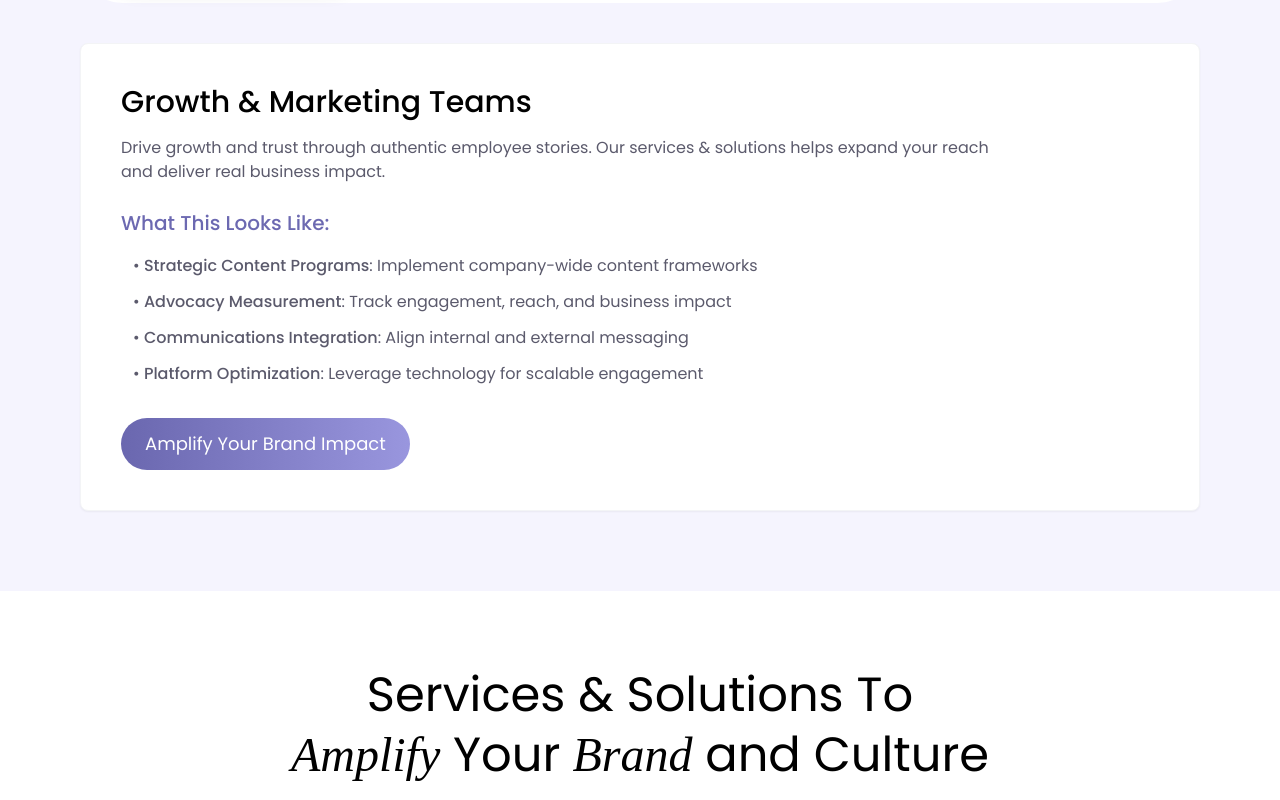
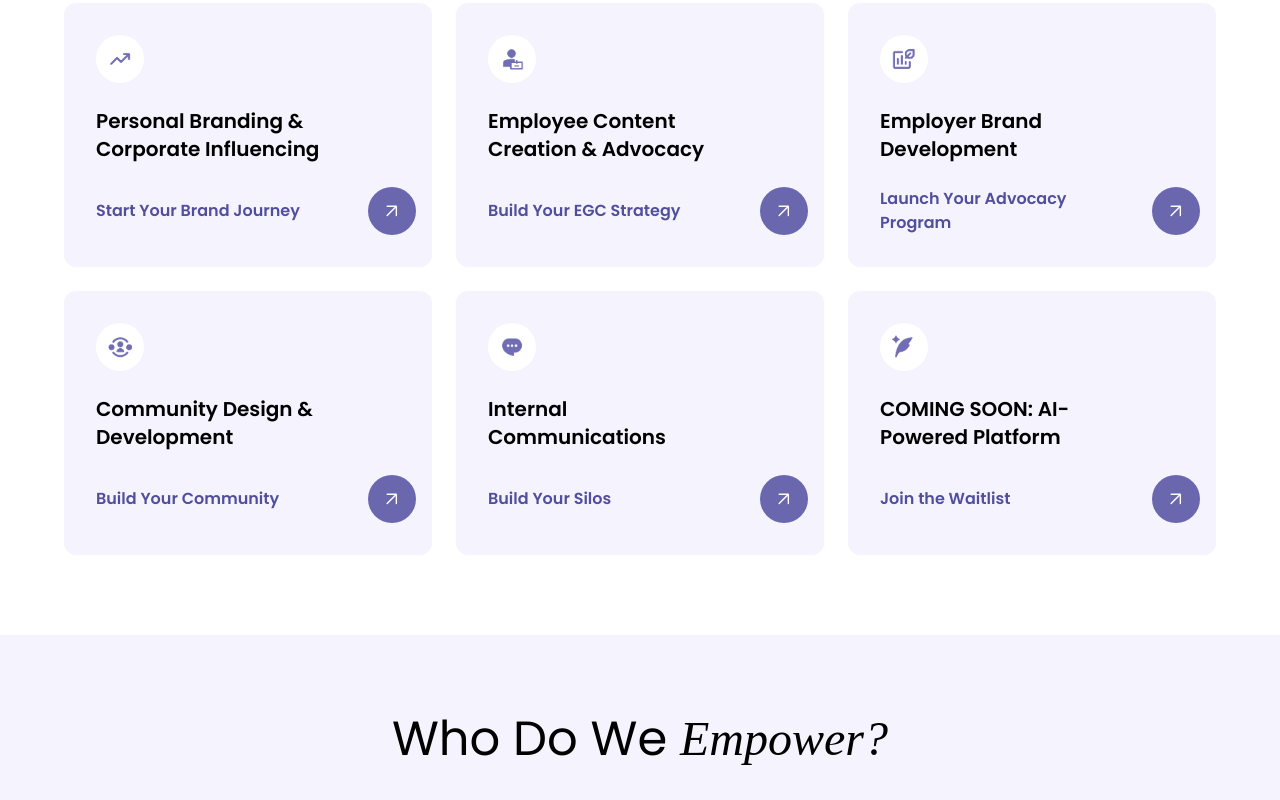
Before and after one commit to Madhubala-06/kreatoors, a React (Create React App) app: page / in a window 1280 px wide. Shown: the part 2560-3360 px from the top of the page. Built offline with nearby package versions, Linux system fonts and the light colour scheme; a web font is replaced by a local one.

Commit message:
Changes added

```diff
--- a/src/components/pages/Home/AudienceSection.jsx
+++ b/src/components/pages/Home/AudienceSection.jsx
@@ -1,6 +1,6 @@
 import React, { useState } from 'react';
 
-const AudienceSection = ({ onCTAClick }) => {
+const AudienceSection = () => {
   const [activeTab, setActiveTab] = useState('Growth & Marketing Teams');
   const [isContentVisible, setIsContentVisible] = useState(true);
 
@@ -133,7 +133,7 @@ const AudienceSection = ({ onCTAClick }) => {
             </div>
 
             <button className="bg-primary-gradient text-sm md:text-lg text-white px-6 py-3 rounded-full transition-all duration-300 ease-in-out hover:shadow-lg hover:scale-105"
-              onClick={() => onCTAClick(activeTab)}
+
 
             >
               {tabContent[activeTab].ctaText}
--- a/src/components/pages/Home/Home.jsx
+++ b/src/components/pages/Home/Home.jsx
@@ -19,13 +19,13 @@ export default function Home() {
         <HeroSection onCTAClick={handleCTAClick} />
         <ValueStats />
         <EGCSection onCTAClick={handleCTAClick}  />
-
-
-        <AudienceSection onCTAClick={handleCTAClick} />
-
         <div ref={brandSolutionsRef}>
           <BrandSolutionsLanding />
         </div>
+
+        <AudienceSection />
+
+
 
         <ComingSoonSection />
       </>
```
